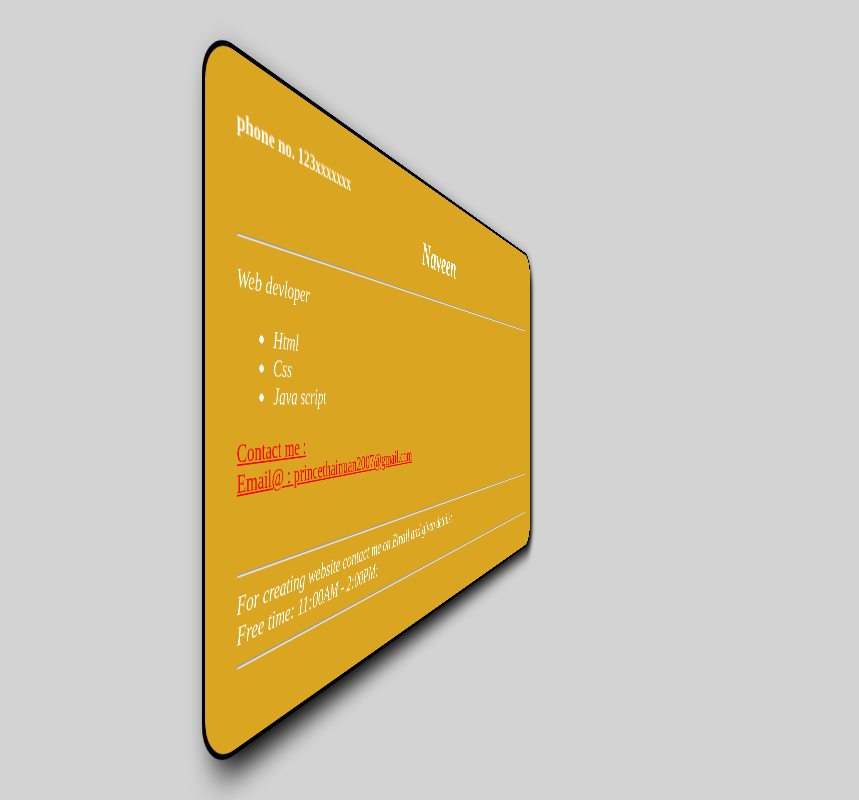
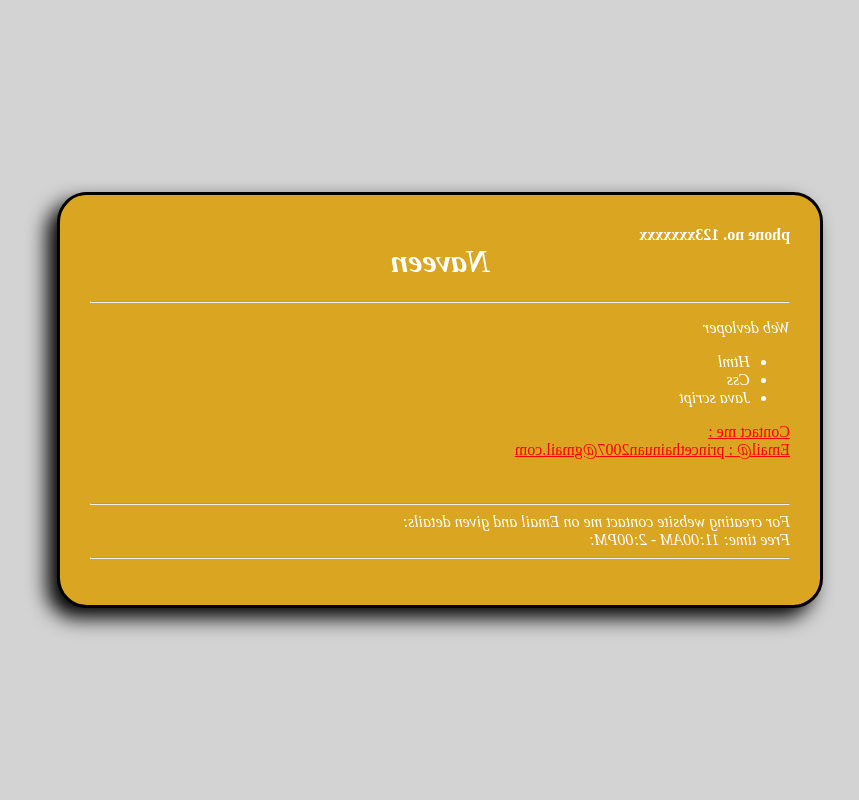
Before and after one commit to Naveenthainuan/Frontend_, a plain HTML site: page index.html in a window 1280 px wide. In both pictures the pointer is over the element 640 px from the left and 400 px from the top of the page. Shown: the whole page, without its empty margins (200-1059 px from the left). Drawn offline with Linux system fonts and the light colour scheme.

Commit message:
Update style.css

```diff
--- a/style.css
+++ b/style.css
@@ -26,7 +26,7 @@ body {
 
 }
 .card:hover {
-   transform: perspective(800px) rotateY(70deg);
+   transform: perspective(800px) rotateY(180deg);
    /* transform: perspective(1000px) rotateX(100deg); */
 }
 
```
